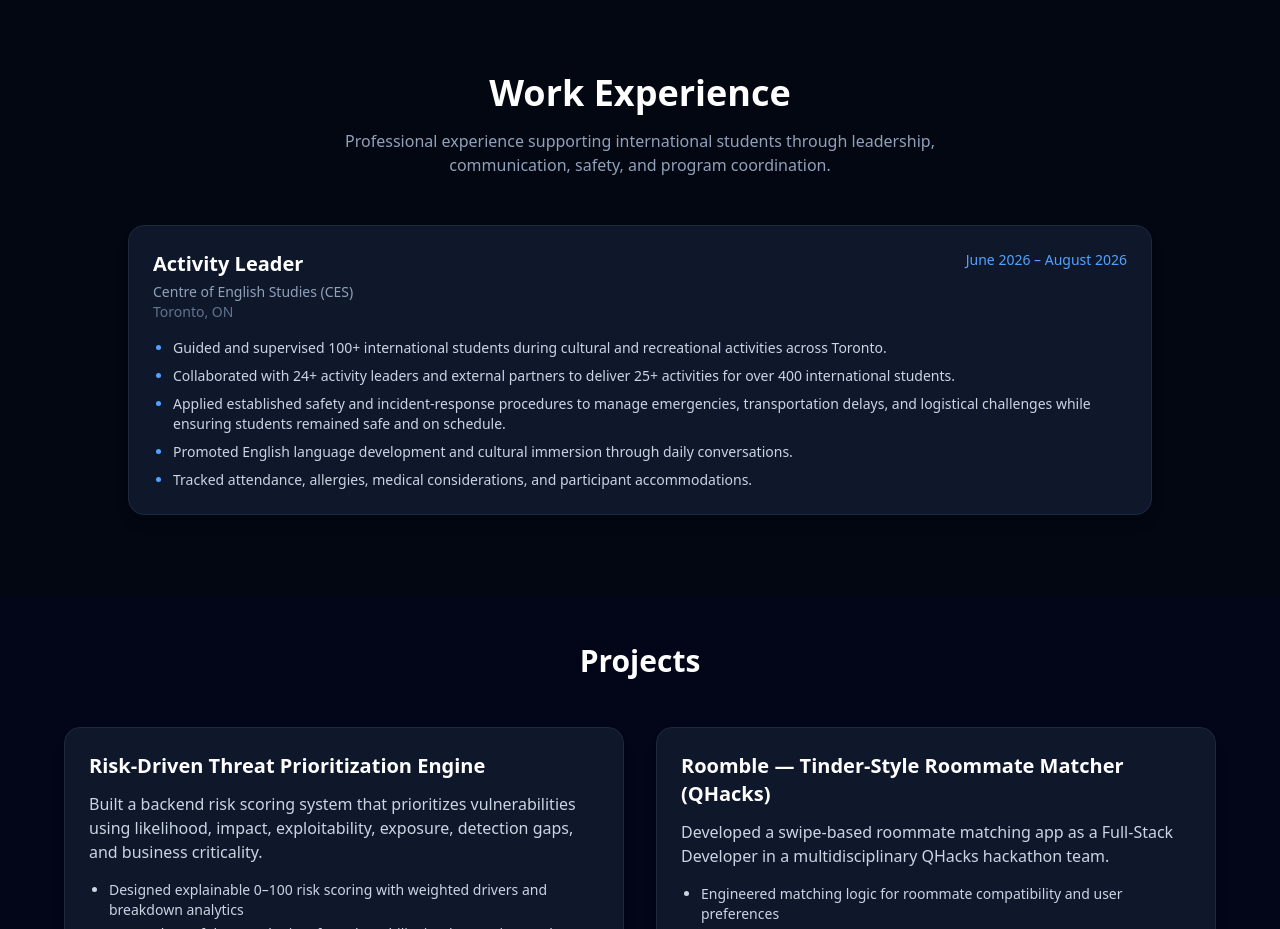
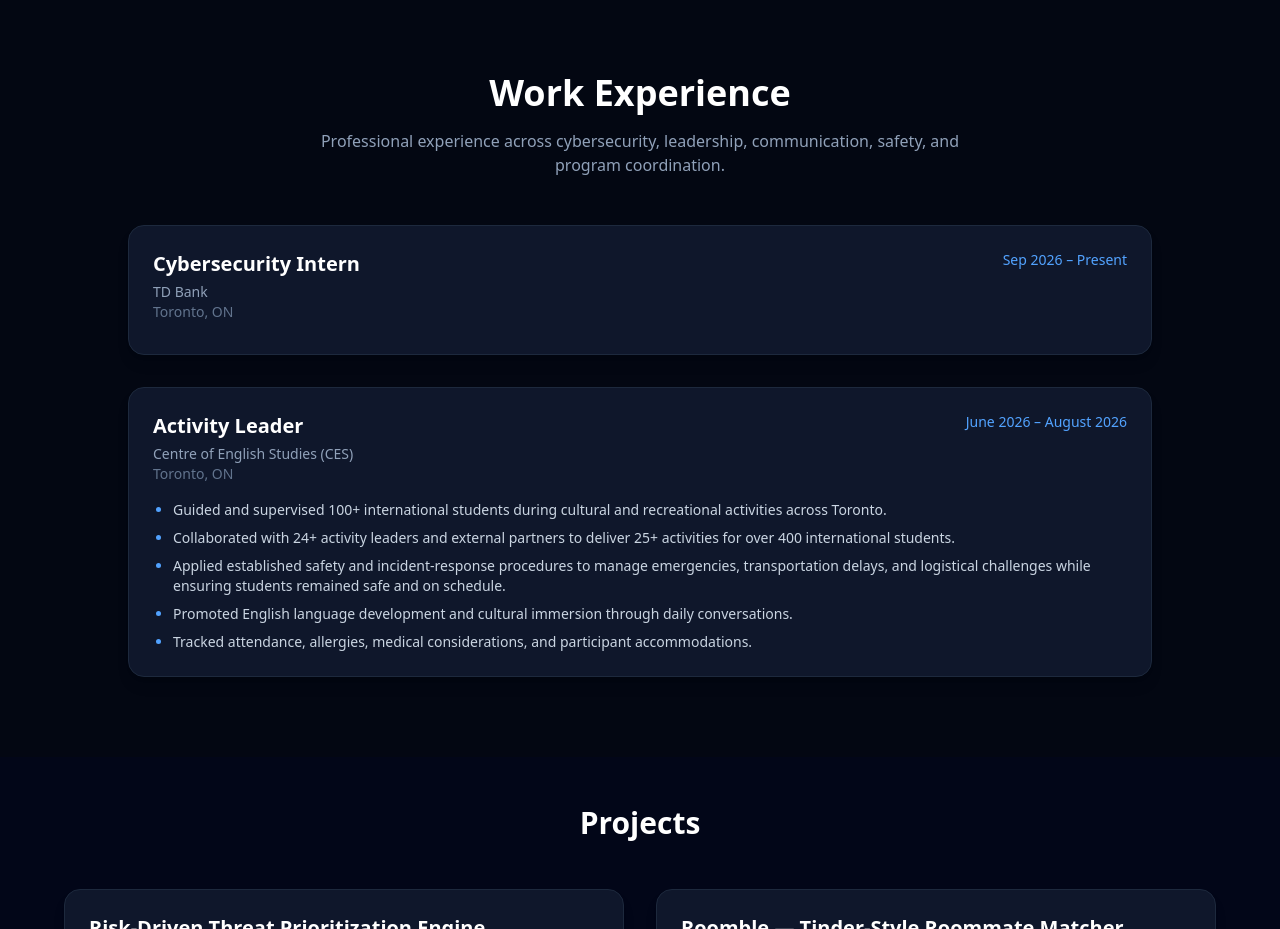
Before and after one commit to danielpope05/Portfolio, a React (Vite) app: page / in a window 1280 px wide. Shown: the part 1280-2209 px from the top of the page. Built offline with nearby package versions, Linux system fonts and the light colour scheme.

Commit message:
Intern expericence update

```diff
--- a/src/components/WorkExperience.jsx
+++ b/src/components/WorkExperience.jsx
@@ -1,5 +1,12 @@
 export default function WorkExperience() {
   const experiences = [
+    {
+      title: "Cybersecurity Intern",
+      organization: "TD Bank",
+      location: "Toronto, ON",
+      date: "Sep 2026 – Present",
+      highlights: [],
+    },
     {
       title: "Activity Leader",
       organization: "Centre of English Studies (CES)",
@@ -23,8 +30,8 @@ export default function WorkExperience() {
         </h2>
 
         <p className="text-slate-400 text-center max-w-2xl mx-auto mb-12">
-          Professional experience supporting international students through
-          leadership, communication, safety, and program coordination.
+          Professional experience across cybersecurity, leadership,
+          communication, safety, and program coordination.
         </p>
 
         <div className="space-y-8">
@@ -53,11 +60,13 @@ export default function WorkExperience() {
                 </span>
               </div>
 
-              <ul className="list-disc pl-5 mt-4 text-sm text-slate-300 space-y-2 marker:text-blue-400">
-                {exp.highlights.map((item, index) => (
-                  <li key={index}>{item}</li>
-                ))}
-              </ul>
+              {exp.highlights.length > 0 && (
+                <ul className="list-disc pl-5 mt-4 text-sm text-slate-300 space-y-2 marker:text-blue-400">
+                  {exp.highlights.map((item, index) => (
+                    <li key={index}>{item}</li>
+                  ))}
+                </ul>
+              )}
             </div>
           ))}
         </div>
@@ -65,3 +74,73 @@ export default function WorkExperience() {
     </section>
   );
 }
+
+
+
+// export default function WorkExperience() {
+//   const experiences = [
+//     {
+//       title: "Activity Leader",
+//       organization: "Centre of English Studies (CES)",
+//       location: "Toronto, ON",
+//       date: "June 2026 – August 2026",
+//       highlights: [
+//         "Guided and supervised 100+ international students during cultural and recreational activities across Toronto.",
+//         "Collaborated with 24+ activity leaders and external partners to deliver 25+ activities for over 400 international students.",
+//         "Applied established safety and incident-response procedures to manage emergencies, transportation delays, and logistical challenges while ensuring students remained safe and on schedule.",
+//         "Promoted English language development and cultural immersion through daily conversations.",
+//         "Tracked attendance, allergies, medical considerations, and participant accommodations.",
+//       ],
+//     },
+//   ];
+
+//   return (
+//     <section id="work-experience" className="py-20 px-8 bg-gray-950">
+//       <div className="max-w-5xl mx-auto">
+//         <h2 className="text-3xl md:text-4xl font-bold text-center text-white mb-4">
+//           Work Experience
+//         </h2>
+
+//         <p className="text-slate-400 text-center max-w-2xl mx-auto mb-12">
+//           Professional experience supporting international students through
+//           leadership, communication, safety, and program coordination.
+//         </p>
+
+//         <div className="space-y-8">
+//           {experiences.map((exp) => (
+//             <div
+//               key={exp.title}
+//               className="bg-slate-900 border border-slate-800 rounded-2xl p-6 shadow-lg hover:shadow-blue-500/10 hover:-translate-y-1 transition"
+//             >
+//               <div className="flex justify-between items-start mb-2 flex-wrap gap-2">
+//                 <div>
+//                   <h3 className="text-xl font-semibold text-white">
+//                     {exp.title}
+//                   </h3>
+
+//                   <p className="text-sm text-slate-400 mt-1">
+//                     {exp.organization}
+//                   </p>
+
+//                   <p className="text-sm text-slate-500">
+//                     {exp.location}
+//                   </p>
+//                 </div>
+
+//                 <span className="text-sm text-blue-400 font-medium">
+//                   {exp.date}
+//                 </span>
+//               </div>
+
+//               <ul className="list-disc pl-5 mt-4 text-sm text-slate-300 space-y-2 marker:text-blue-400">
+//                 {exp.highlights.map((item, index) => (
+//                   <li key={index}>{item}</li>
+//                 ))}
+//               </ul>
+//             </div>
+//           ))}
+//         </div>
+//       </div>
+//     </section>
+//   );
+// }
```
